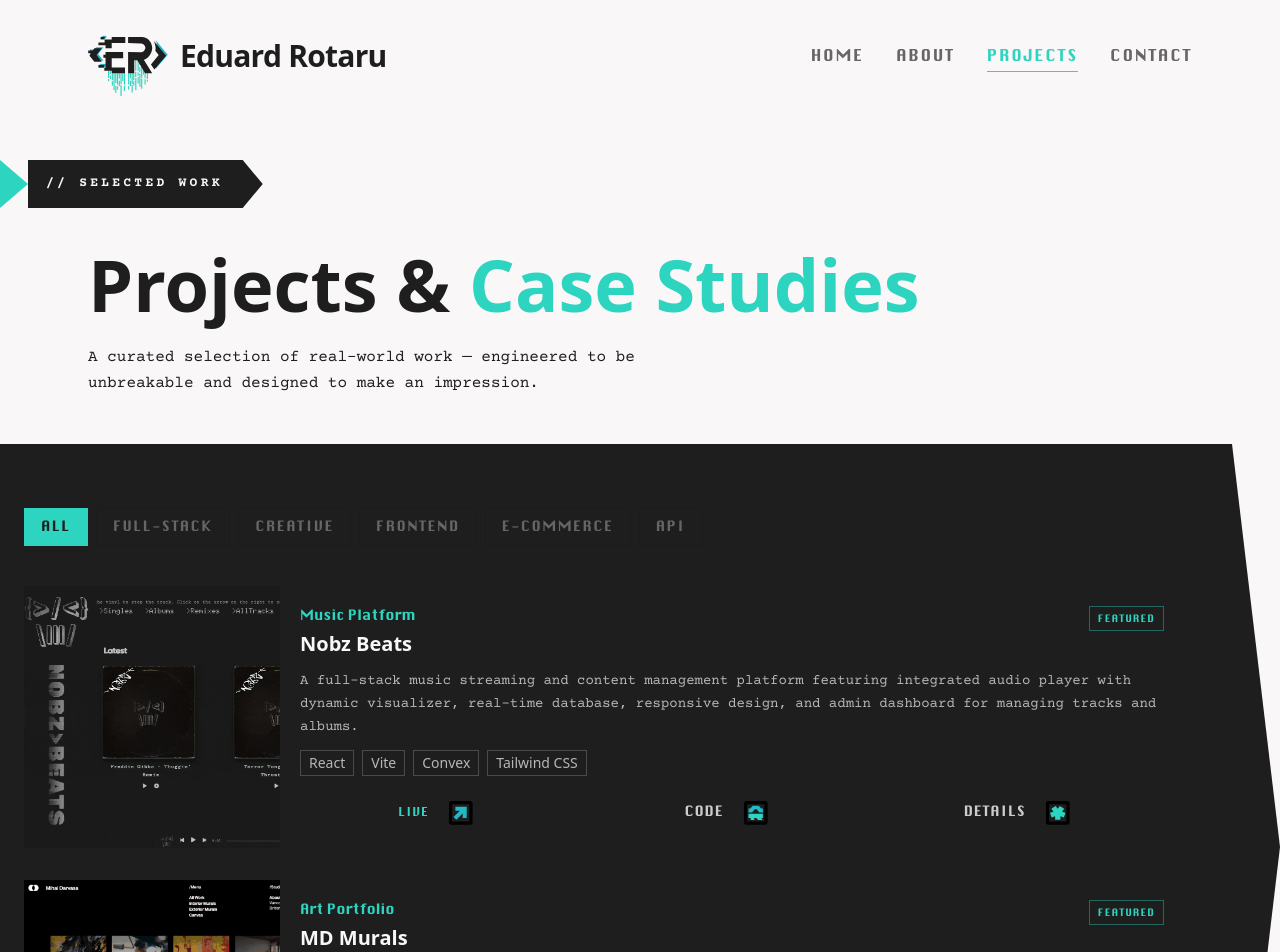
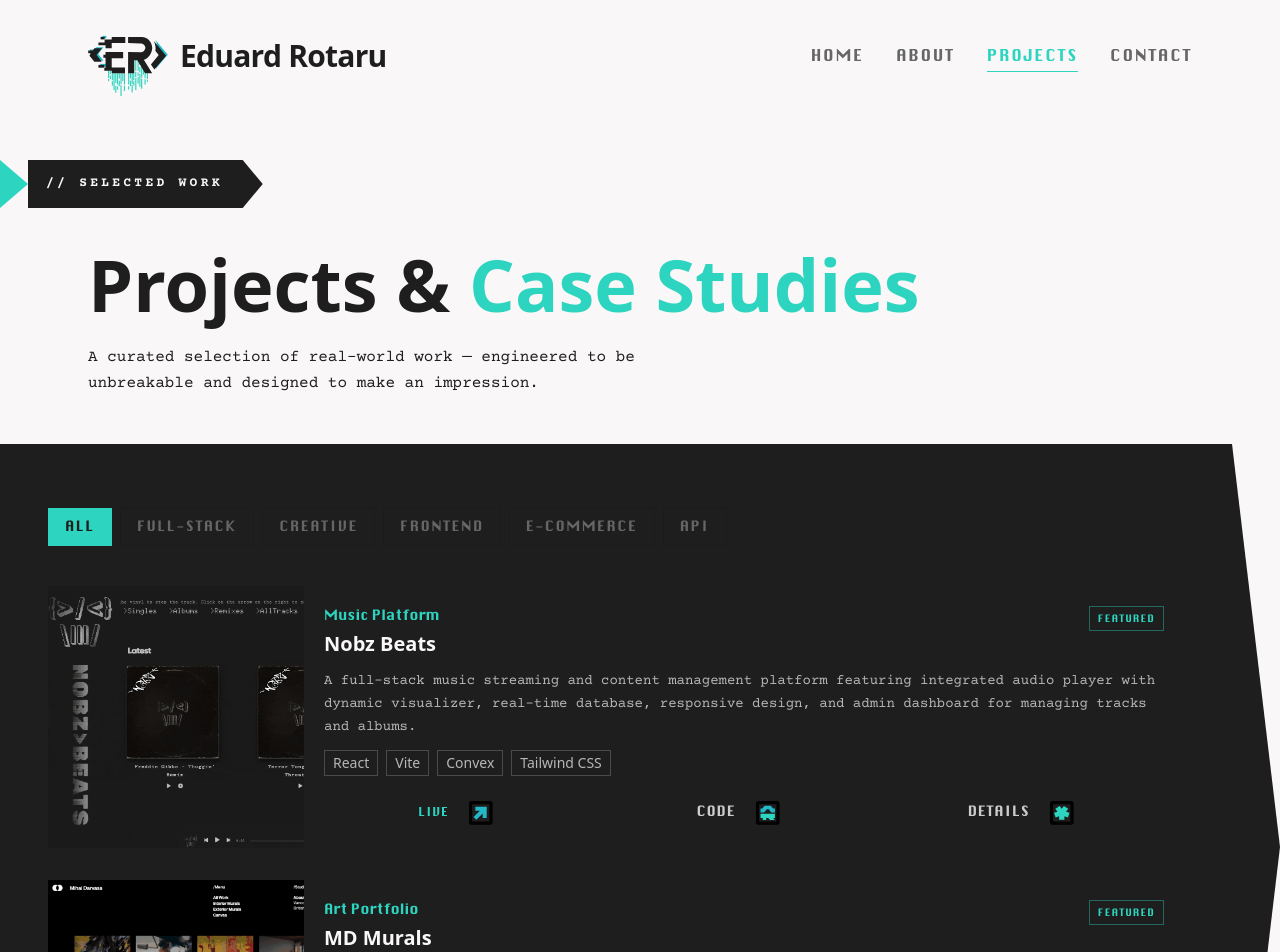
Before and after one commit to nobz226/dev-portfolio, a React (Vite) app: page /projects in a window 1280 px wide. Shown: the top 952 px of the page. Built offline with nearby package versions, Linux system fonts and the light colour scheme; a web font is replaced by a local one.

Commit message:
HexPattern Responsive Fixes

```diff
--- a/src/components/ui/HexPattern.jsx
+++ b/src/components/ui/HexPattern.jsx
@@ -104,12 +104,12 @@ export default function HexPattern() {
   return (
     <div
       aria-hidden="true"
-      className="pointer-events-none absolute inset-x-0 top-28 md:top-[45%] lg:top-[35%] xl:top-28 bottom-0 select-none"
+      className="pointer-events-none absolute inset-x-0 top-32 bottom-0 select-none"
     >
       <svg
         viewBox={`0 0 ${svgW} ${svgH}`}
         preserveAspectRatio="xMidYMid meet"
-        className="ml-auto w-[55%] md:w-[85%] lg:w-[70%] xl:w-[55%] h-full opacity-90"
+        className="ml-auto w-[55%] h-full opacity-90"
         xmlns="http://www.w3.org/2000/svg"
       >
         {Array.from({ length: COLS }, (_, col) =>
--- a/src/pages/Projects/index.jsx
+++ b/src/pages/Projects/index.jsx
@@ -55,7 +55,7 @@ export default function Projects() {
         </div>
       </section>
 
-      <SectionWrapper label={null} contentClassName="max-w-7xl">
+      <SectionWrapper label={null} contentClassName="max-w-7xl px-8 md:px-12">
         <ProjectsGrid />
       </SectionWrapper>
     </main>
```
